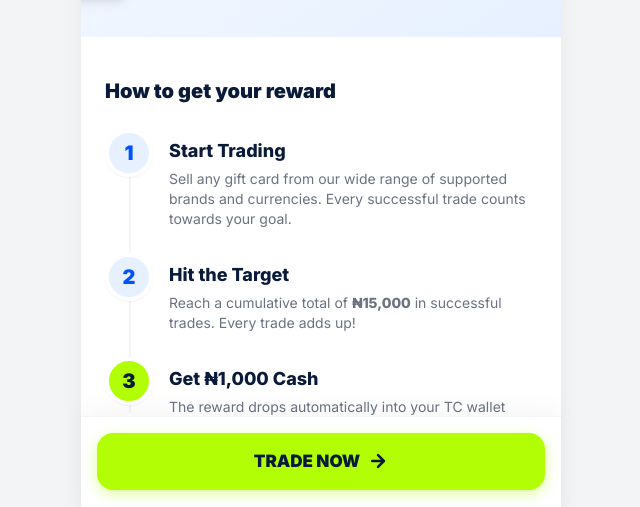
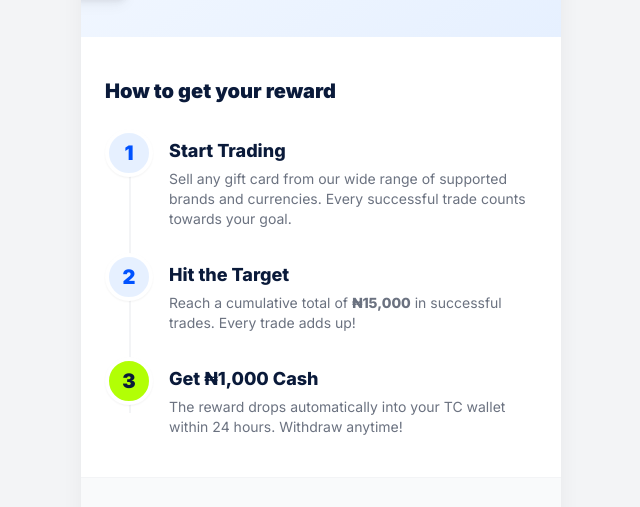
Before and after one commit to tradecard723-del/first_trade, a plain HTML site: page index.html in a window 1280 px wide. Shown: the part 286-793 px from the top of the page, without its empty margins (319-959 px from the left). Drawn offline with nearby package versions, Linux system fonts and the light colour scheme; no server answers.

Commit message:
Update index.html

```diff
--- a/index.html
+++ b/index.html
@@ -72,7 +72,7 @@
 </head>
 <body>
 
-    <div class="app-container pb-28">
+    <div class="app-container">
 
         <!-- Hero Section -->
         <div class="relative bg-gradient-to-br from-[#f8fbff] to-[#e6f0ff] pt-12 pb-12 px-6 overflow-hidden">
@@ -189,13 +189,6 @@
             </div>
         </div>
 
-        <div class="fixed bottom-0 w-full max-w-[480px] bg-white border-t border-gray-100 p-4 pb-6 z-50 pb-safe shadow-[0_-10px_20px_rgba(0,0,0,0.03)]">
-            <button onclick="window.location.href='https://tradecard.go.link/?adj_t=1ush3q9i&adj_label=sell'" class="w-full bg-tcLime hover:bg-[#a6ef00] text-tcDark font-black text-[17px] py-4 rounded-2xl flex justify-center items-center gap-2 shadow-[0_4px_14px_rgba(178,255,5,0.4)] active:scale-95 transition-all duration-200">
-                TRADE NOW
-                <svg width="20" height="20" viewBox="0 0 24 24" fill="none" stroke="currentColor" stroke-width="3" stroke-linecap="round" stroke-linejoin="round"><path d="M5 12h14"></path><path d="m12 5 7 7-7 7"></path></svg>
-            </button>
-        </div>
-
     </div>
 
     <script>
```
